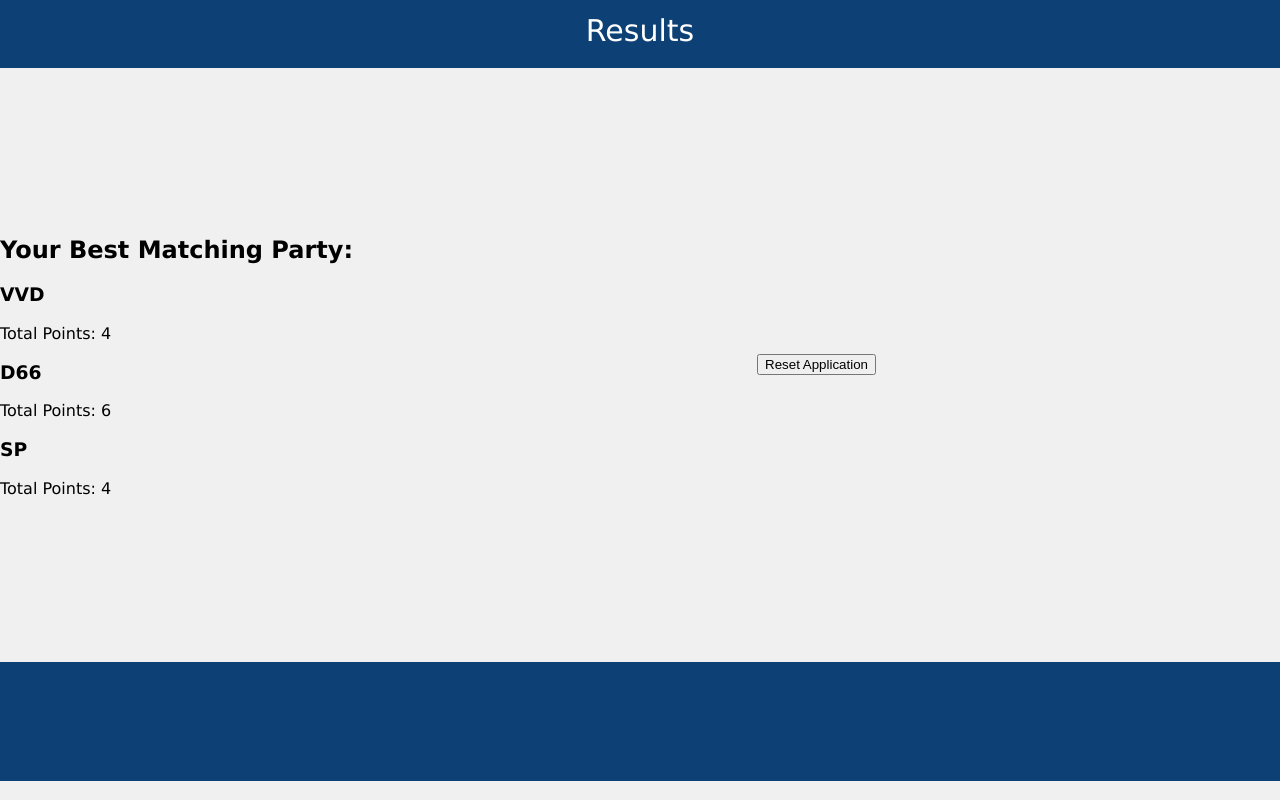
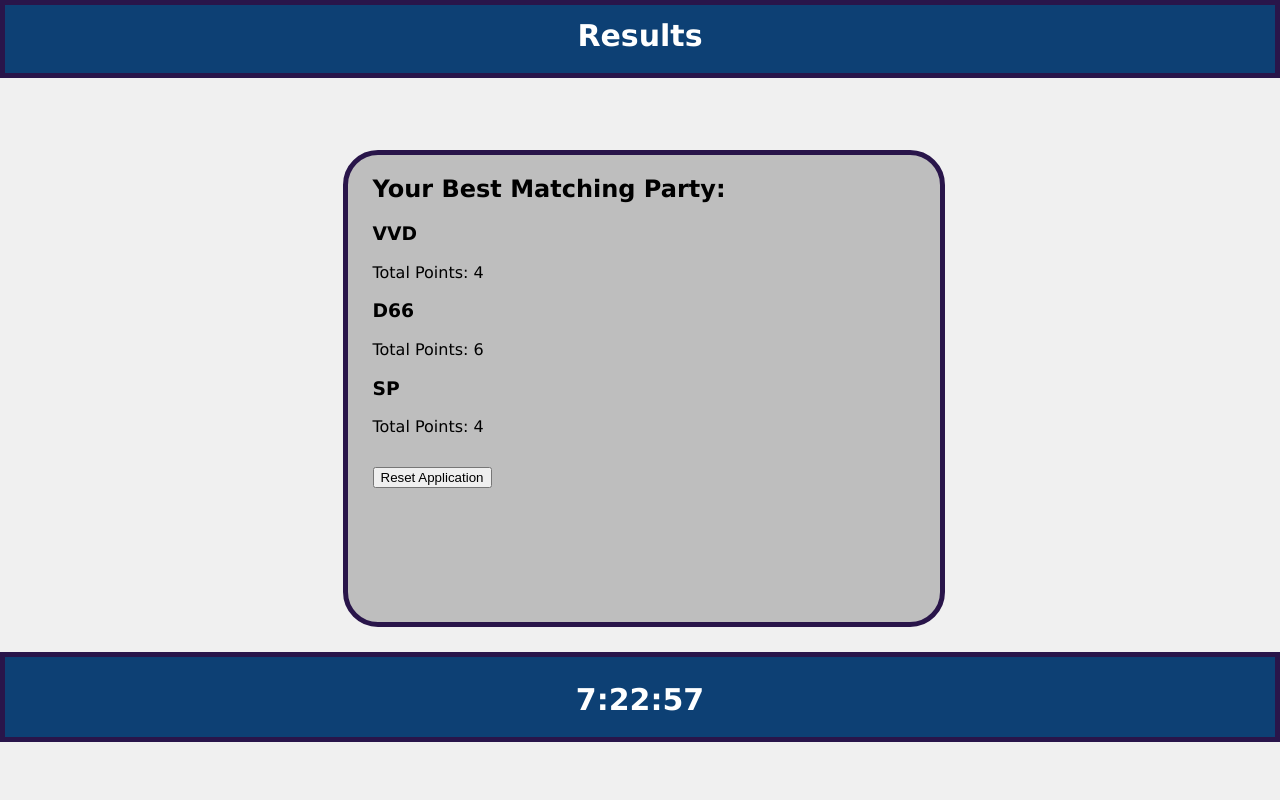
Before and after one commit to Max-Scholten/Project2, a PHP site: page /results.php in a window 1280 px wide. Run offline with PHP 8.4, Linux system fonts and the light colour scheme; a user stored in the database is signed in; data comes from the database, SQL or seed files in the repository; data that the repository does not hold is empty.

Commit message:
css results

```diff
--- a/css/results.css
+++ b/css/results.css
@@ -2,28 +2,63 @@
 body{
     margin: 0px;
     padding: 0px;
+    background-color: rgb(240, 240, 240);
+    font-family: Verdana, Geneva, Tahoma, sans-serif;
     display: grid;
-    background-color:  rgb(240, 240, 240);
-    font-family: Verdana, Geneva, Tahoma, sans-serif;
-    align-items: center;
     grid-template-areas:
-    "header header"
-    "formi formi"
-    "footer footer";
-    grid-template-rows:  0fr 5fr 0fr;
+    "header header header header"
+    "tekst tekst tekst tekst"
+    "footer footer footer footer";
+    grid-template-rows: 2fr 2fr;
+    column-gap: 7px;
+    row-gap: 25px;
 
 }
+
 header{
+    grid-area: header;
+    background-color: #0D4074;
+    text-align: center;
+    font-weight: bold;
     font-size: 30px;
     color: white;
-    grid-area: header;
-    background-color: #0D4074;
     padding-top: 13px;
     height: 55px;
+    border: solid rgb(41, 21, 74) 5px;
+}
+
+#tekst{
+    grid-area: tekst;
+    background-color: rgb(190, 190, 190);
+    text-align: left;
+    min-height: 40vh;
+    width: 40vw;
+    border: solid rgb(41, 21, 74) 5px;
+    border-radius: 35px;
+    grid-column: 3 ;
+    grid-row: 1 / 3;
+    margin-top: 150px;
+    padding-bottom: 134px;
+    padding-left: 25px;
+    padding-right: 55px;
+}
+
+#txt{
+    font-weight: bold;
+    font-size: 30px;
+    color: rgb(255, 255, 255);
     text-align: center;
+    padding-top: 25px;
+
 }
+
+#bt{
+    padding-top: 15px;
+}
+
 footer{
     grid-area: footer;
     background-color: #0D4074;
-    height: 14.85vh;
+    height: 10vh;
+    border: solid rgb(41, 21, 74) 5px;
 }
--- a/results.php
+++ b/results.php
@@ -3,10 +3,11 @@
 <head>
     <title>Results</title>
     <link rel="stylesheet" href="../Project2/css/results.css">
+    <script src="../Project2/js/iets.js" defer></script>
 </head>
-<body>
+<body onload="startTime()">
     <header>Results</header>
-    <div>
+    <div id="tekst">
         <h2>Your Best Matching Party:</h2>
         <div>
             <h3>VVD</h3>
@@ -20,10 +21,11 @@
             <h3>SP</h3>
             <p><?php include('Calculatour/sp.php'); ?></p>
         </div>
+        <form method="post" action="login.php">
+            <div id="bt"><button type="submit" name="reset">Reset Application</button></div>
+        </form>
     </div>
-    <form method="post" action="login.php">
-        <button type="submit" name="reset">Reset Application</button>
-    </form>
+
 </body>
-<footer></footer>
+<footer><div id="txt"></div></footer>
 </html>
```
